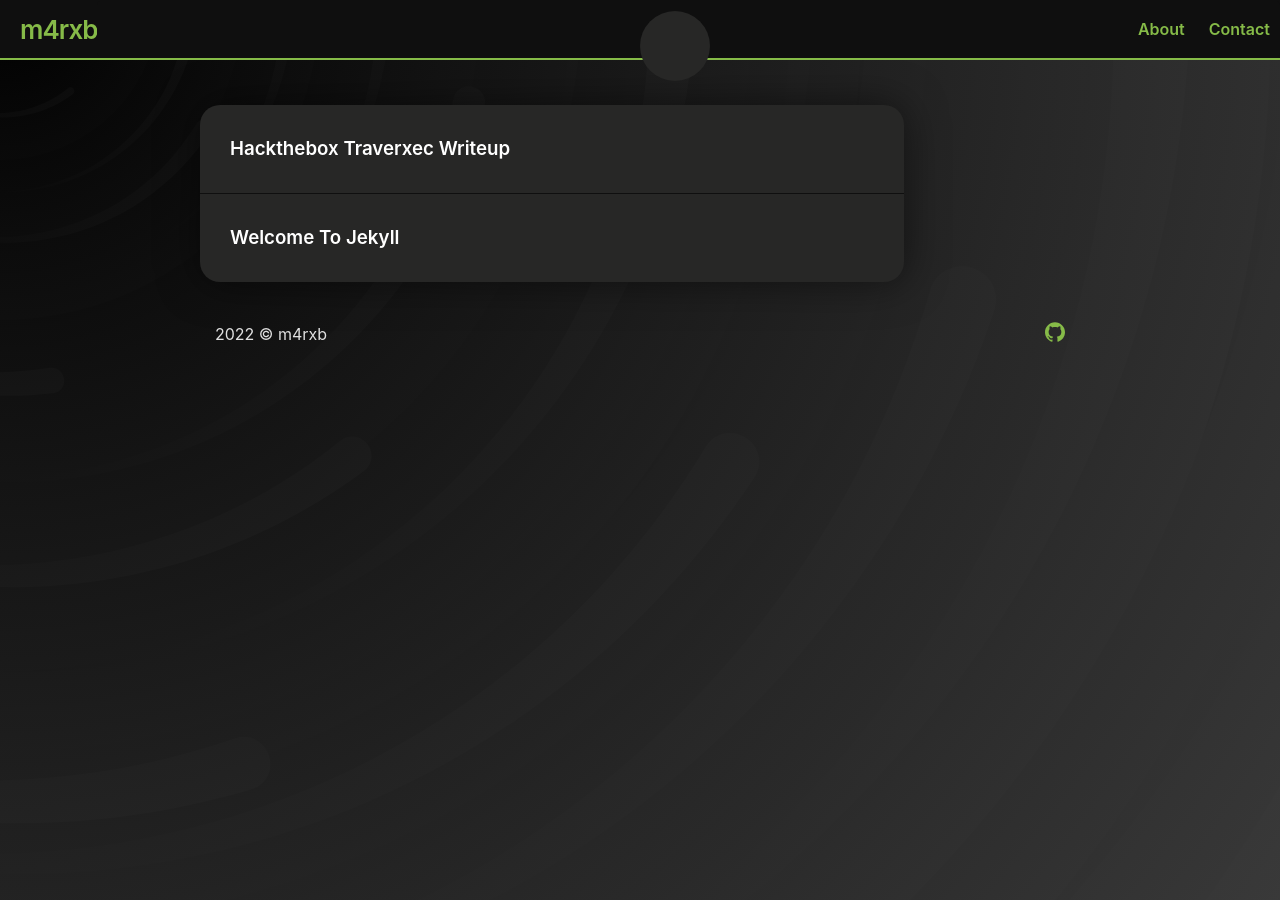
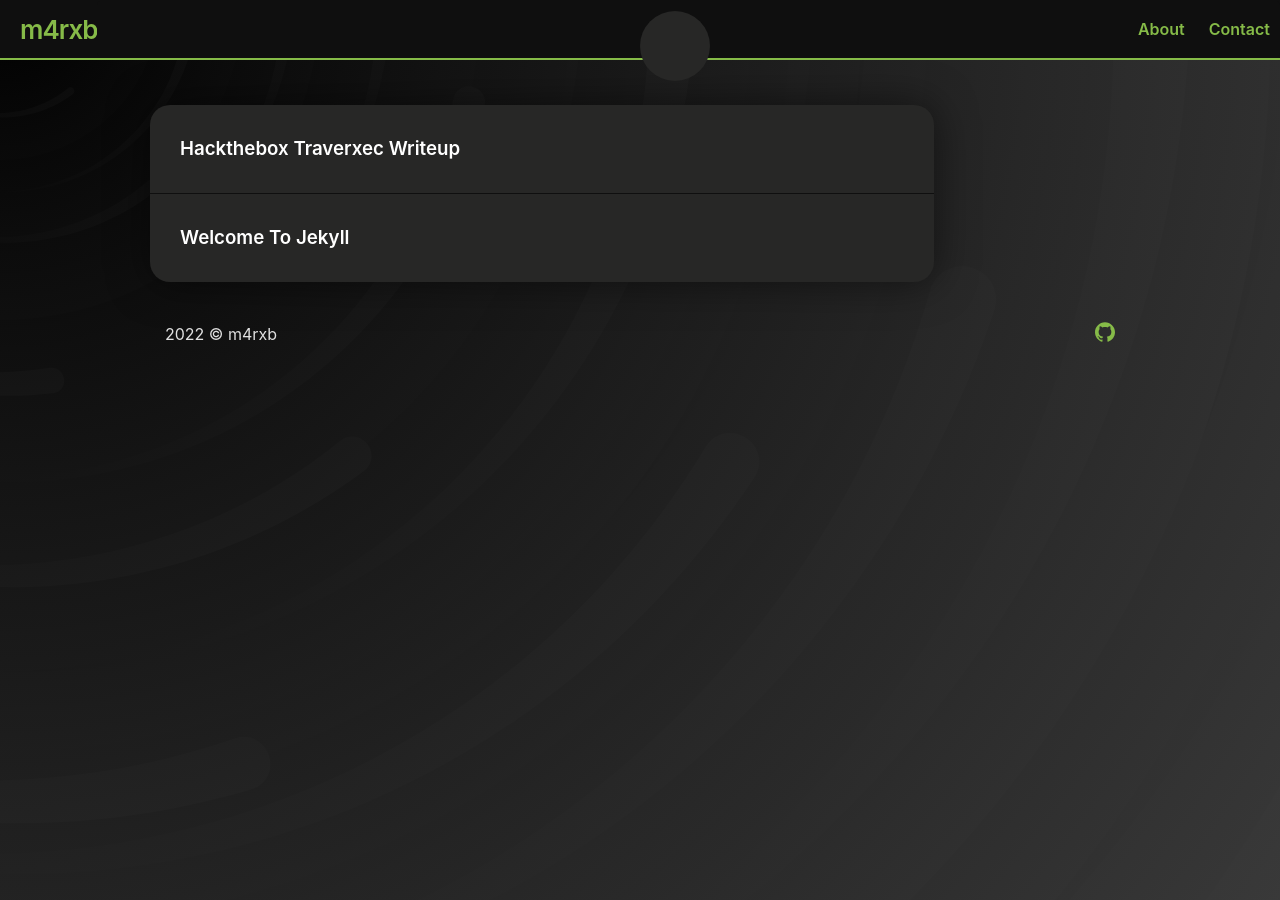
Before and after one commit to 10hxrz/10hxrz.github.io, a Jekyll site: the page built from index.md, in a window 1280 px wide. Built offline with Jekyll 4.4.1, drawn with Linux system fonts in a browser that asks for light colours.

Commit message:
Update leaf.scss

```diff
--- a/_sass/leaf.scss
+++ b/_sass/leaf.scss
@@ -11,7 +11,7 @@ $header-color: #0f0f0f;
 
 $spacing-unit:     30px !default;
 
-$content-width:    1000px !default;
+$content-width:    1100px !default;
 $content-color: #272726;
 
 // devices
```
